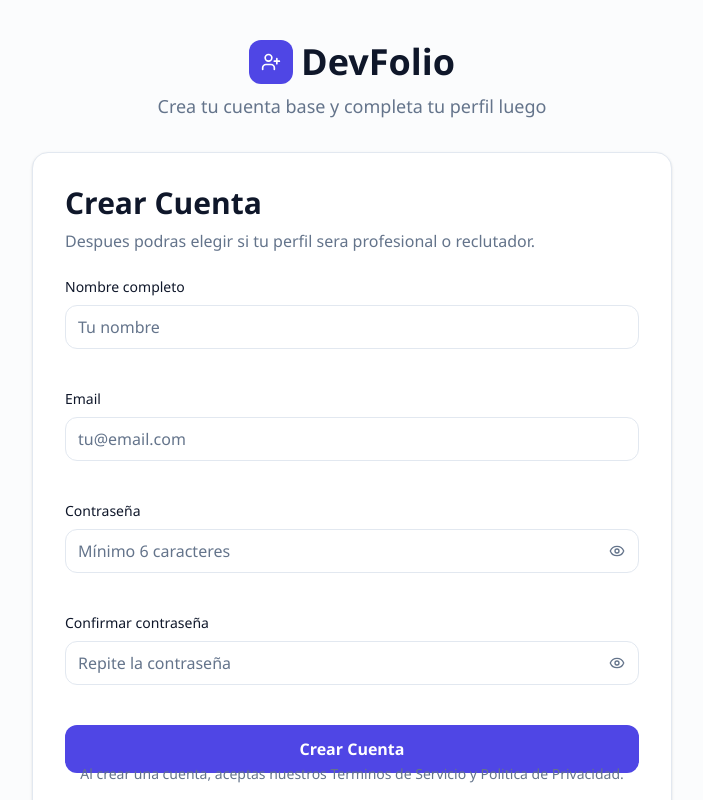
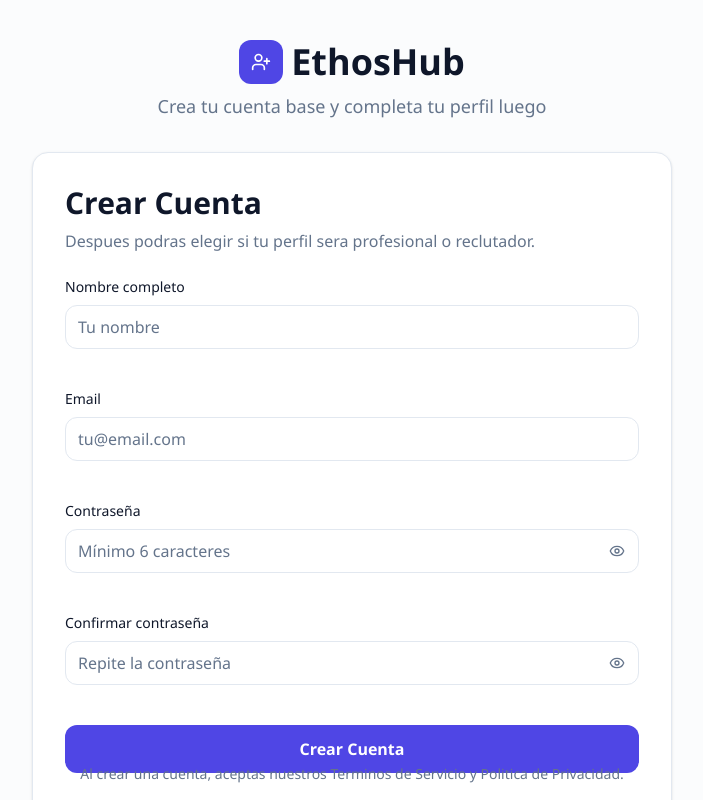
Before and after one commit to dpardo23/bytebusters-frontend, a React (Vite) app: page /auth/register in a window 1280 px wide. Shown: the top 800 px of the page, without its empty margins (288-991 px from the left). Built offline with nearby package versions, Linux system fonts and the light colour scheme; no server answers.

Commit message:
fix(auth): actualizar flujo y redirección en formularios de registro

```diff
--- a/src/components/auth/BasicRegisterForm.tsx
+++ b/src/components/auth/BasicRegisterForm.tsx
@@ -110,7 +110,7 @@ export default function BasicRegisterForm() {
             <span className='inline-flex h-11 w-11 items-center justify-center rounded-xl bg-primary text-primary-foreground'>
               <UserPlus className='h-5 w-5' />
             </span>
-            DevFolio
+            EthosHub
           </Link>
           <p className='text-lg text-muted-foreground'>Crea tu cuenta base y completa tu perfil luego</p>
         </div>
--- a/src/components/auth/ProfessionalRegisterForm.tsx
+++ b/src/components/auth/ProfessionalRegisterForm.tsx
@@ -109,7 +109,7 @@ export default function ProfessionalRegisterForm() {
             <span className='inline-flex h-11 w-11 items-center justify-center rounded-xl bg-primary text-primary-foreground'>
               <Briefcase className='h-5 w-5' />
             </span>
-            DevFolio
+            EthosHub
           </Link>
           <p className='text-lg text-muted-foreground'>Crea tu cuenta de profesional</p>
         </div>
```
